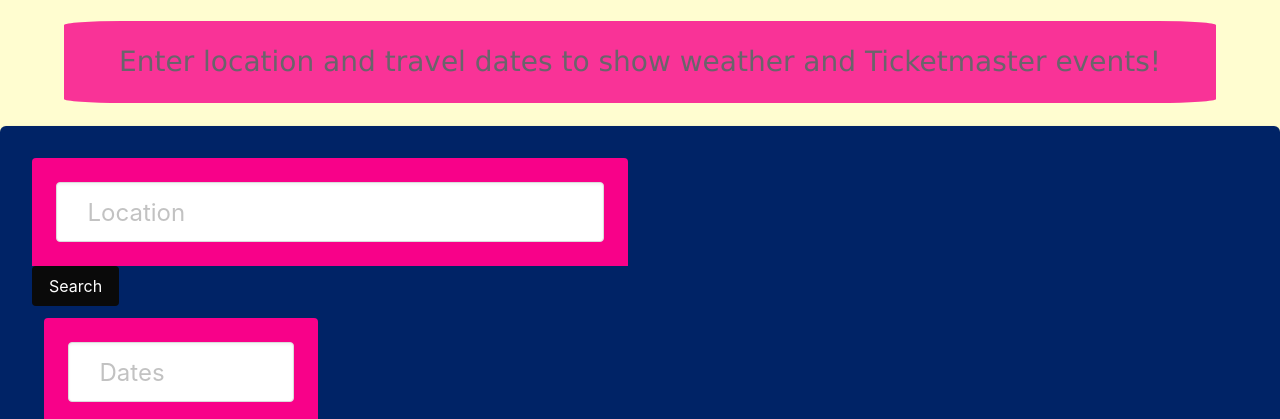
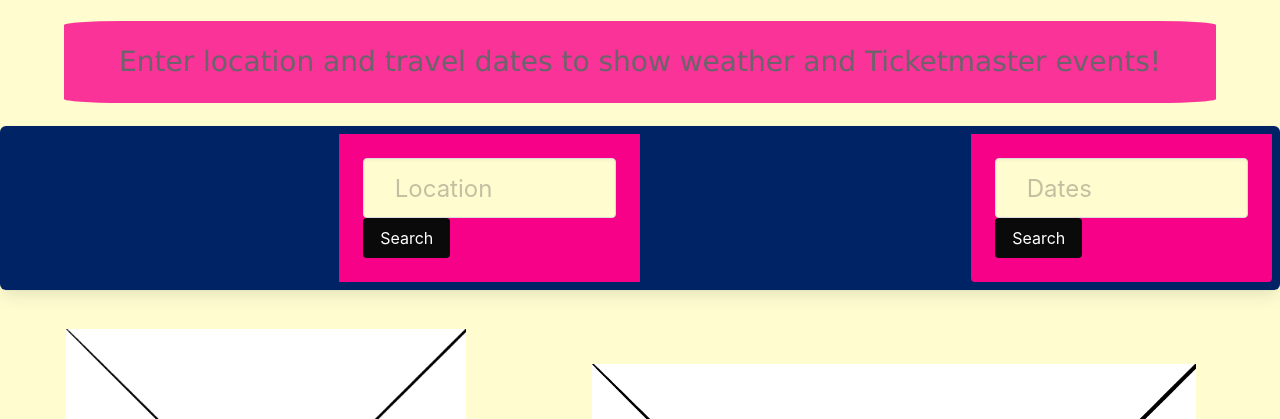
Before and after one commit to aaronRobinett/groupProject1, a plain HTML site: page UI/index.html in a window 1280 px wide. Shown: the part 381-800 px from the top of the page. Drawn offline with nearby package versions, Linux system fonts and the light colour scheme.

Commit message:
adjusting box sizes and placement

```diff
--- a/UI/index.html
+++ b/UI/index.html
@@ -43,17 +43,19 @@
 
         <!--Location Search-->
         <div class="box">
-            <div class="column is-half">
-                <div class="card-content">
+            <div class="columns">
+                <div class="column is-half"></div>
+                    <div class="card-content"  id="location">
                 <input class="input is-large is-half" type="text" placeholder="  Location">
-                </div>
                 <button class="button is-black"> Search</button>
+                    </div>
 
-            <div class="column is-half">
-                <div class="card-content">
+        <!--Date Search-->
+                <div class="column is-one-third"></div>
+                    <div class="card-content"  id="dates">
                 <input class="input is-large is-half" type="text" placeholder="  Dates">
-                </div>
                 <button class="button is-black"> Search</button>
+                    </div>
             </div>
         </div>
 
--- a/UI/style.css
+++ b/UI/style.css
@@ -151,11 +151,10 @@ footer {
 
 div.box {
  background-color: #002366;
-}
+ }
 
 .card-content {
   background-color: #f80189;
-
 }
 
 .notification.is-primary {
@@ -168,3 +167,35 @@ div.box {
   opacity: .8;
   margin-bottom: 2%;
 }
+
+.input.is-large.is-half {
+  background-color: #FFFDD0;
+}
+
+/* #location.card-content {
+  float: left;
+  width: 50%;
+}
+
+#dates.card-content {
+  float: right;
+  width: 50%;
+}  */
+
+/* .row {
+  display: flex;
+} */
+
+.column.is-half {
+  float: left;
+  flex: 50%;
+}
+
+.column.is-one-third {
+  float: right;
+  flex: 50%;
+}
+/* .column.is-half {
+  float: left;
+  width: 50%;
+} */
```
